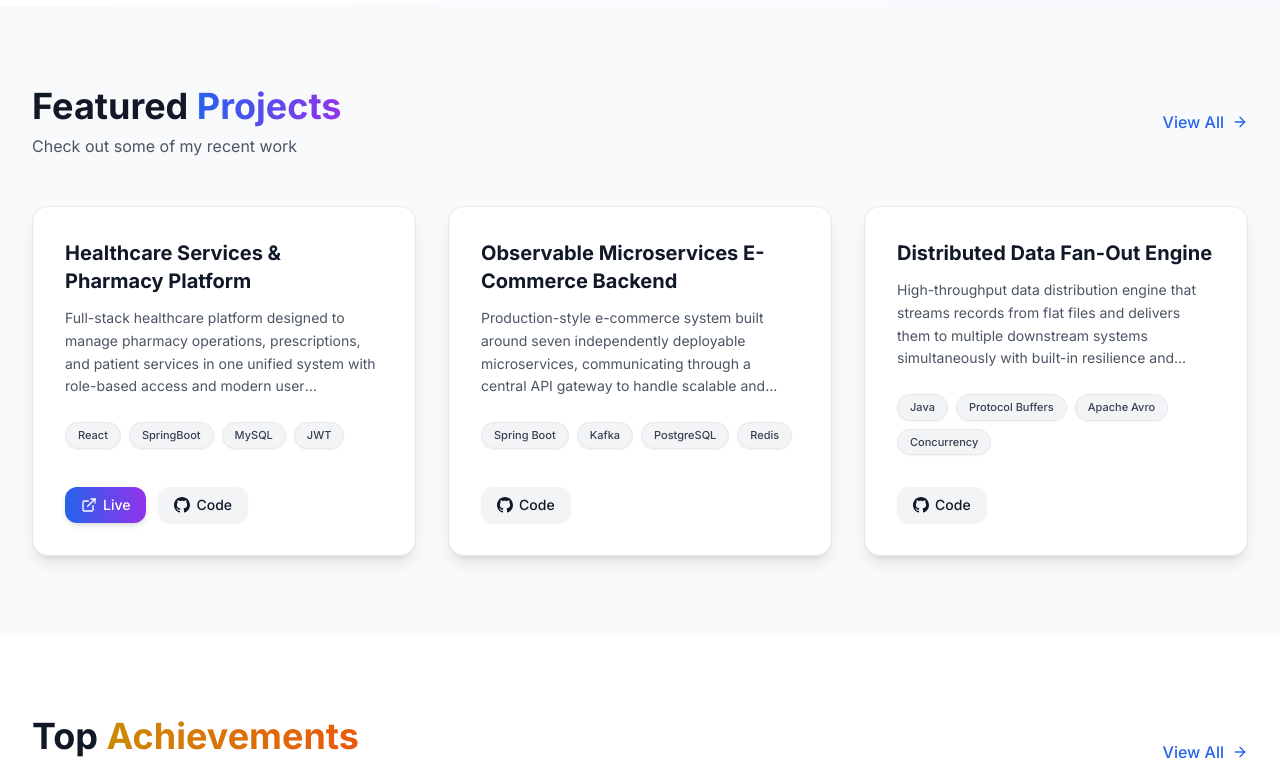
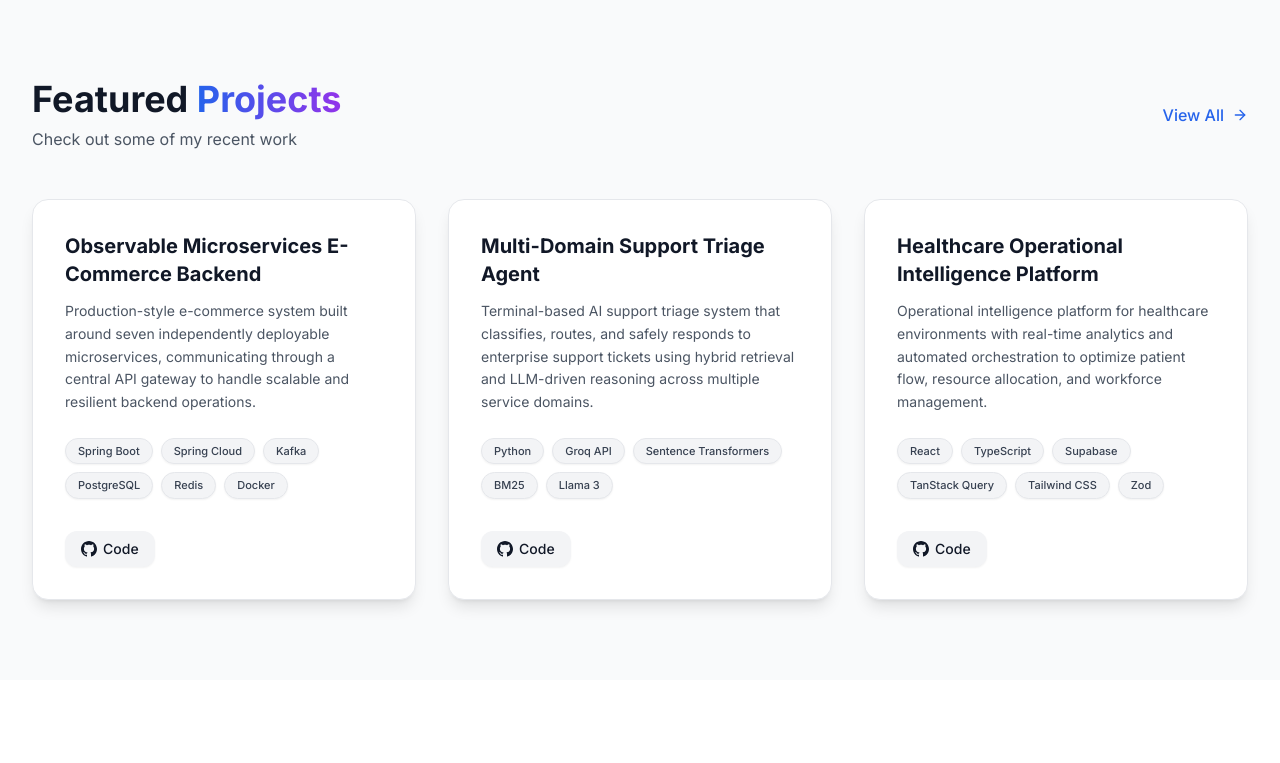
Before and after one commit to AjayKumbham/portfolio, a React (Vite) app: page / in a window 1280 px wide. Shown: the part 865-1628 px from the top of the page. Built offline with nearby package versions, Linux system fonts and the light colour scheme.

Commit message:
Projects: Add Astrum Healthcare, reorder projects, and enhance homepage featured section

```diff
--- a/src/data/projects.js
+++ b/src/data/projects.js
@@ -1,18 +1,6 @@
 export const projectsData = [
   {
-    id: 12,
-    title: "Multi-Domain Support Triage System",
-    description: "Terminal-based AI agent that automates support ticket triage across enterprise domains using Retrieval-Augmented Generation and the Groq API.",
-    points: [
-      "Implements a hybrid retrieval system combining BM25 exact keyword matching with dense semantic search and Reciprocal Rank Fusion",
-      "Architects a multi-stage pipeline with a rule-based decision router to catch prompt injections and security threats before LLM processing",
-      "Optimizes inference performance utilizing intelligent embedding caching and automated fallback mechanisms for API resilience"
-    ],
-    tech: ["Python", "Groq API", "Sentence Transformers", "BM25", "Llama 3"],
-    github: "https://github.com/AjayKumbham/multi-domain-support-triage-agent"
-  },
-  {
-    id: 11,
+    id: 1,
     title: "Observable Microservices E-Commerce Backend",
     description: "Production-style e-commerce system built around seven independently deployable microservices, communicating through a central API gateway to handle scalable and resilient backend operations.",
     points: [
@@ -24,7 +12,19 @@ export const projectsData = [
     github: "https://github.com/AjayKumbham/observable-microservices-ecommerce"
   },
   {
-    id: 1,
+    id: 2,
+    title: "Multi-Domain Support Triage Agent",
+    description: "Terminal-based AI support triage system that classifies, routes, and safely responds to enterprise support tickets using hybrid retrieval and LLM-driven reasoning across multiple service domains.",
+    points: [
+      "Implements a multi-stage AI pipeline with safety routing, hybrid retrieval, structured generation, and confidence-based postprocessing",
+      "Combines BM25 keyword search, dense semantic retrieval, and Reciprocal Rank Fusion to generate grounded responses from domain-specific support corpora",
+      "Detects prompt injections, malicious requests, outage signals, and unsupported cases with automated escalation workflows"
+    ],
+    tech: ["Python", "Groq API", "Sentence Transformers", "BM25", "Llama 3"],
+    github: "https://github.com/AjayKumbham/multi-domain-support-triage-agent"
+  },
+  {
+    id: 3,
     title: "Distributed Data Fan-Out Engine",
     description: "High-throughput data distribution engine that streams records from flat files and delivers them to multiple downstream systems simultaneously with built-in resilience and observability.",
     points: [
@@ -36,7 +36,7 @@ export const projectsData = [
     github: "https://github.com/AjayKumbham/distributed-data-fanout-engine"
   },
   {
-    id: 2,
+    id: 4,
     title: "Durable Execution Engine",
     description: "Fault-tolerant workflow engine for Java that can resume long-running processes exactly where they stopped after crashes or restarts, without repeating completed steps.",
     points: [
@@ -48,19 +48,19 @@ export const projectsData = [
     github: "https://github.com/AjayKumbham/native-durable-execution-engine"
   },
   {
-    id: 3,
-    title: "Local AI Assistant",
-    description: "Production-grade chat interface for running large language models locally, enabling private AI conversations with real-time streaming responses.",
+    id: 5,
+    title: "Healthcare Operational Intelligence Platform",
+    description: "Operational intelligence platform for healthcare environments with real-time analytics and automated orchestration to optimize patient flow, resource allocation, and workforce management.",
     points: [
-      "Supports multi-turn conversations with session management and model switching",
-      "Streams responses token-by-token for a real-time chat experience",
-      "Connects a modern React interface to local LLMs via FastAPI backend"
+      "Implements dynamic patient queueing with severity-based prioritization and automated background jobs recalculating wait times every minute",
+      "Tracks live bed occupancy, monitors inventory levels, and coordinates staff allocation across high-priority departments during surge events",
+      "Simulates operational scenarios such as equipment failures and supply shortages while delivering proactive alerts and forecasting dashboards"
     ],
-    tech: ["React", "TypeScript", "FastAPI", "Ollama", "MongoDB"],
-    github: "https://github.com/AjayKumbham/private-local-ai-companion"
+    tech: ["React", "TypeScript", "Supabase", "TanStack Query", "Tailwind CSS", "Zod"],
+    github: "https://github.com/AjayKumbham/astrum-healthcare"
   },
   {
-    id: 4,
+    id: 6,
     title: "Healthcare Services & Pharmacy Platform",
     description: "Full-stack healthcare platform designed to manage pharmacy operations, prescriptions, and patient services in one unified system with role-based access and modern user experience.",
     points: [
@@ -73,19 +73,7 @@ export const projectsData = [
     live: "https://ajaykumbham.github.io/healthcare-services-and-pharmacy-docs/"
   },
   {
-    id: 5,
-    title: "Zoomify (Video Conferencing App)",
-    description: "Full-featured video conferencing application enabling real-time meetings with video, audio, chat, and collaboration tools directly in the browser.",
-    points: [
-      "Supports HD video calls, screen sharing, chat, and virtual collaboration features like whiteboard",
-      "Built on WebRTC for peer-to-peer communication with Socket.io for signaling and real-time updates",
-      "Includes meeting controls such as passwords, waiting rooms, recording, and participant management"
-    ],
-    tech: ["React", "Node.js", "Express", "MongoDB", "WebRTC", "Socket.io"],
-    github: "https://github.com/AjayKumbham/zoomify"
-  },
-  {
-    id: 6,
+    id: 7,
     title: "Evernorth Backend API (Healthcare)",
     description: "Industry-style backend API built from a real-time case study, simulating a secure and scalable enterprise system with authentication, profile management, payments, and health records.",
     points: [
@@ -98,19 +86,31 @@ export const projectsData = [
     live: "https://ajaykumbham.github.io/backend-api-docs/"
   },
   {
-    id: 7,
-    title: "Reading Time & Word Count Plugin (WordPress)",
-    description: "Lightweight WordPress plugin that automatically calculates and displays reading time and word count with modern styles and flexible placement options.",
+    id: 8,
+    title: "Zoomify (Video Conferencing App)",
+    description: "Full-featured video conferencing application enabling real-time meetings with video, audio, chat, and collaboration tools directly in the browser.",
     points: [
-      "Supports multiple display styles, customization options, and responsive layouts including dark mode",
-      "Works seamlessly via automatic insertion, shortcode, widget, or template tag",
-      "Built with WordPress best practices including sanitization, nonce verification, and coding standards"
+      "Supports HD video calls, screen sharing, chat, and virtual collaboration features like whiteboard",
+      "Built on WebRTC for peer-to-peer communication with Socket.io for signaling and real-time updates",
+      "Includes meeting controls such as passwords, waiting rooms, recording, and participant management"
     ],
-    tech: ["WordPress", "PHP", "JavaScript", "Docker"],
-    github: "https://github.com/AjayKumbham/wp-reading-time-word-count"
+    tech: ["React", "Node.js", "Express", "MongoDB", "WebRTC", "Socket.io"],
+    github: "https://github.com/AjayKumbham/zoomify"
   },
   {
-    id: 8,
+    id: 9,
+    title: "Local AI Assistant",
+    description: "Production-grade chat interface for running large language models locally, enabling private AI conversations with real-time streaming responses.",
+    points: [
+      "Supports multi-turn conversations with session management and model switching",
+      "Streams responses token-by-token for a real-time chat experience",
+      "Connects a modern React interface to local LLMs via FastAPI backend"
+    ],
+    tech: ["React", "TypeScript", "FastAPI", "Ollama", "MongoDB"],
+    github: "https://github.com/AjayKumbham/private-local-ai-companion"
+  },
+  {
+    id: 10,
     title: "Developer Blogging Platform",
     description: "Full-stack blogging platform built for developers to publish technical content with rich editing, search, and newsletter features, backed by a real-time cloud database.",
     points: [
@@ -123,7 +123,19 @@ export const projectsData = [
     live: "https://ajaykumbham-blog.vercel.app/"
   },
   {
-    id: 9,
+    id: 11,
+    title: "JWT Authentication API",
+    description: "Secure authentication backend using JWT with HTTP-only cookies and role-based access control. Designed as a production-style auth system with email notifications and strong security practices.",
+    points: [
+      "Uses HTTP-only cookies for token storage to protect against XSS and avoid client-side token handling",
+      "Supports user registration, login, logout, and role-based access for USER and ADMIN",
+      "Sends a welcome email on signup and stores passwords securely using BCrypt"
+    ],
+    tech: ["Spring Boot", "Spring Security", "JWT", "MySQL", "Java Mail"],
+    github: "https://github.com/AjayKumbham/jwt-auth-api"
+  },
+  {
+    id: 12,
     title: "Clerk Auth System (React)",
     description: "Modern authentication foundation built with React and Clerk, providing secure user onboarding, session management, and account controls out of the box.",
     points: [
@@ -136,15 +148,15 @@ export const projectsData = [
     live: "https://secure-auth-service.vercel.app/"
   },
   {
-    id: 10,
-    title: "JWT Authentication API",
-    description: "Secure authentication backend using JWT with HTTP-only cookies and role-based access control. Designed as a production-style auth system with email notifications and strong security practices.",
+    id: 13,
+    title: "Reading Time & Word Count Plugin (WordPress)",
+    description: "Lightweight WordPress plugin that automatically calculates and displays reading time and word count with modern styles and flexible placement options.",
     points: [
-      "Uses HTTP-only cookies for token storage to protect against XSS and avoid client-side token handling",
-      "Supports user registration, login, logout, and role-based access for USER and ADMIN",
-      "Sends a welcome email on signup and stores passwords securely using BCrypt"
+      "Supports multiple display styles, customization options, and responsive layouts including dark mode",
+      "Works seamlessly via automatic insertion, shortcode, widget, or template tag",
+      "Built with WordPress best practices including sanitization, nonce verification, and coding standards"
     ],
-    tech: ["Spring Boot", "Spring Security", "JWT", "MySQL", "Java Mail"],
-    github: "https://github.com/AjayKumbham/jwt-auth-api"
+    tech: ["WordPress", "PHP", "JavaScript", "Docker"],
+    github: "https://github.com/AjayKumbham/wp-reading-time-word-count"
   }
 ];
--- a/src/pages/Home.tsx
+++ b/src/pages/Home.tsx
@@ -10,7 +10,7 @@ import { ArrowRight, Award, ExternalLink, BookOpen } from 'lucide-react';
 
 const Home: React.FC = () => {
   // Select specific featured projects by ID
-  const featuredProjectIds = [4, 11, 1];
+  const featuredProjectIds = [1, 2, 5];
   const featuredProjects = featuredProjectIds
     .map(id => projectsData.find(p => p.id === id))
     .filter(Boolean);
@@ -18,25 +18,9 @@ const Home: React.FC = () => {
   const topAchievements = achievementsData.slice(0, 2);
   const topCertifications = certificationsData.slice(0, 3);
 
-  // Function to get the most important technologies for each project
-  const getImportantTech = (projectTitle: string, techArray: string[]) => {
-    // Specific tech stacks for certain projects
-    const specificMappings: { [key: string]: string[] } = {
-      'Healthcare Services & Pharmacy Platform': ['React', 'SpringBoot', 'MySQL', 'JWT'],
-      'Developer Blogging Platform': ['React', 'TailwindCSS', 'TypeScript', 'Supabase'],
-      'Evernorth Backend API (Healthcare)': ['Spring Boot', 'JWT', 'Redis', 'MySQL']
-    };
-
-    // Check if project has specific mapping
-    if (specificMappings[projectTitle]) {
-      return specificMappings[projectTitle];
-    }
-
-    // Default: prioritize main frameworks/languages
-    const priority = ['React', 'TypeScript', 'JavaScript', 'Java', 'Spring Boot', 'SpringBoot', 'Node.js', 'Python', 'Next.js', 'Vue', 'Angular', 'TailwindCSS', 'Supabase', 'MySQL', 'PostgreSQL', 'Redis', 'JWT', 'Apache Avro', 'Protocol Buffers', 'Kafka'];
-    const important = techArray.filter(tech => priority.some(p => tech.includes(p)));
-    const remaining = techArray.filter(tech => !priority.some(p => tech.includes(p)));
-    return [...important, ...remaining].slice(0, 4);
+  // Function to get all technologies for each project
+  const getAllTech = (projectTitle: string, techArray: string[]) => {
+    return techArray;
   };
 
   return (
@@ -67,9 +51,7 @@ const Home: React.FC = () => {
                     {homeData.name}
                   </span>
                 </h1>
-                <p className="text-lg sm:text-xl lg:text-2xl text-gray-600 dark:text-gray-300 font-light">
-                  {homeData.title}
-                </p>
+
                 <p className="text-base sm:text-lg text-gray-500 dark:text-gray-400 max-w-2xl mx-auto lg:mx-0">
                   {homeData.tagline}
                 </p>
@@ -148,11 +130,11 @@ const Home: React.FC = () => {
                     <h3 className="text-xl font-bold text-gray-900 dark:text-white mb-3 group-hover:bg-gradient-to-r group-hover:from-blue-600 group-hover:to-purple-600 group-hover:bg-clip-text group-hover:text-transparent transition-all duration-300 line-clamp-2">
                       {project.title}
                     </h3>
-                    <p className="text-sm text-gray-600 dark:text-gray-400 mb-6 line-clamp-4 leading-relaxed">
+                    <p className="text-sm text-gray-600 dark:text-gray-400 mb-6 leading-relaxed">
                       {project.description}
                     </p>
                     <div className="flex flex-wrap gap-2 mb-8">
-                      {getImportantTech(project.title, project.tech || []).map((tech: string, i: number) => (
+                      {getAllTech(project.title, project.tech || []).map((tech: string, i: number) => (
                         <span key={i} className="text-[11px] px-3 py-1 bg-gray-100 dark:bg-gray-700/50 text-gray-700 dark:text-gray-300 border border-gray-200 dark:border-gray-600 rounded-full font-medium shadow-sm">
                           {tech}
                         </span>
```
